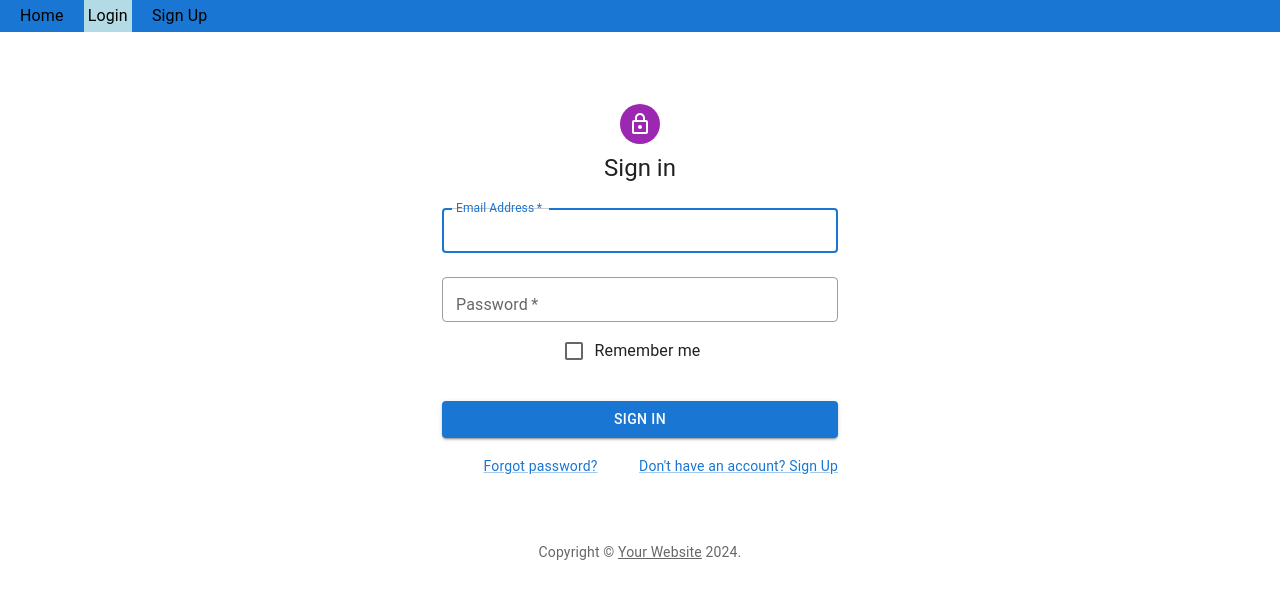
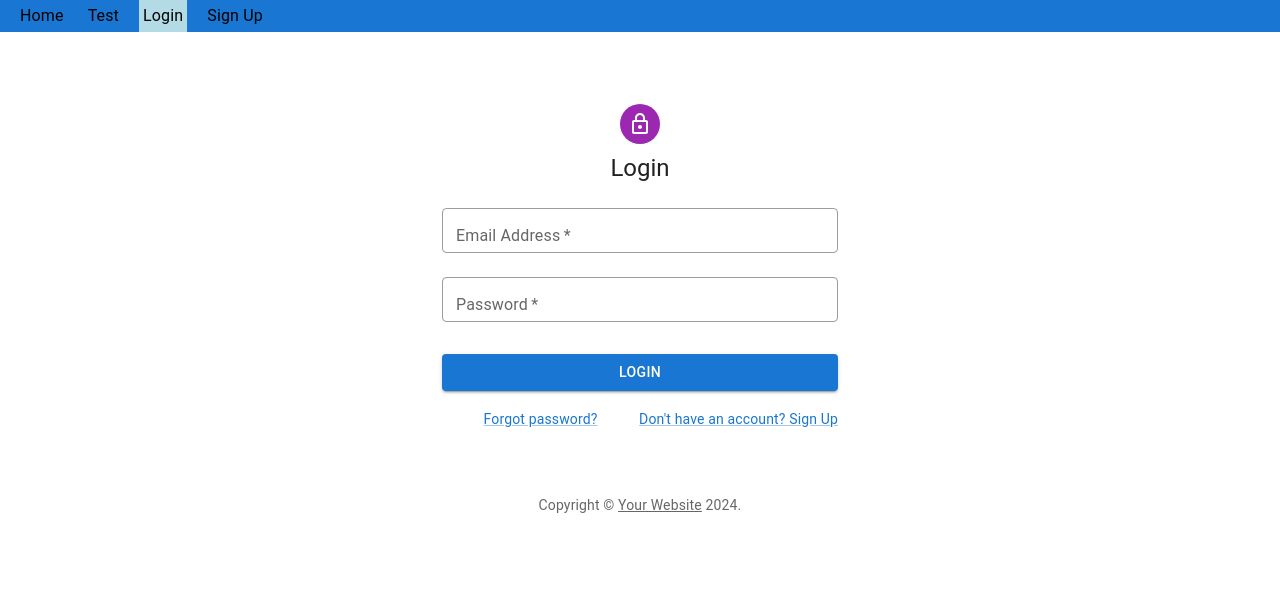
Before and after one commit to nhatquang237/my-app, a React (Create React App) app: page /login in a window 1280 px wide. Shown: the top 598 px of the page. Built offline with nearby package versions, Linux system fonts and the light colour scheme.

Commit message:
[FIX] Error when login not success - Add test site to test caching feature

```diff
--- a/src/App.js
+++ b/src/App.js
@@ -8,6 +8,7 @@ import SpendTable from "./components/SpendTable";
 
 import RequireAuth from "./components/RequireAuth";
 import NotRequireAuth from "./components/NotRequireAuth";
+import Copyright from "./components/Copyright";
 import "./App.css";
 
 function App() {
@@ -24,6 +25,7 @@ function App() {
         <Route element={<NotRequireAuth />}>
           <Route path="/register" element={<SignUp />} />
           <Route path="/login" element={<Login />} />
+          <Route path="/test" element={<Copyright />} />
         </Route>
 
       </Routes>
--- a/src/components/Login.js
+++ b/src/components/Login.js
@@ -1,10 +1,8 @@
 import Avatar from '@mui/material/Avatar';
 import Button from '@mui/material/Button';
 import Box from '@mui/material/Box';
-import Checkbox from '@mui/material/Checkbox';
 import Container from '@mui/material/Container';
 import CssBaseline from '@mui/material/CssBaseline';
-import FormControlLabel from '@mui/material/FormControlLabel';
 import Grid from '@mui/material/Grid';
 import Link from '@mui/material/Link';
 import LockOutlinedIcon from '@mui/icons-material/LockOutlined';
@@ -13,6 +11,7 @@ import Typography from '@mui/material/Typography';
 import { createTheme, ThemeProvider } from "@mui/material/styles";
 
 import { useNavigate } from "react-router-dom";
+import { useState } from 'react';
 
 import { getUser } from '../data/UserData.js';
 import Copyright from './Copyright';
@@ -22,22 +21,28 @@ const defaultTheme = createTheme();
 
 export default function Login() {
   const navigate = useNavigate();
-  const {setAuth} = useAuth();
+  const { setAuth } = useAuth();
+  const [loginError, setLoginError] = useState('');
+
   const handleSubmit = async (event) => {
     // To prevent default behavior of a form submition is reload the page
     event.preventDefault();
 
     const data = new FormData(event.currentTarget);
 
-    const response = await getUser(data);
-    const token = response?.data?.access_token;
+    try {
+      const response = await getUser(data);
+      const token = response.data.access_token;
 
-    if (token) {
       // Save the token to localStorage
       sessionStorage.setItem('token', token);
-      setAuth({"token": token})
+      setAuth({ "token": token })
       navigate('/');
+
+    } catch (error) {
+      setLoginError(`${error.response.statusText}: ${error.response.data.detail}`)
     }
+
   };
 
   return (
@@ -55,10 +60,9 @@ export default function Login() {
           <Avatar sx={{ m: 1, bgcolor: 'secondary.main' }}>
             <LockOutlinedIcon />
           </Avatar>
-          <Typography component="h1" variant="h5">
-            Sign in
-          </Typography>
-          <Box component="form" onSubmit={handleSubmit} noValidate sx={{ mt: 1 }}>
+          <Typography component="h1" variant="h5">Login</Typography>
+
+          <Box component="form" noValidate onSubmit={handleSubmit} sx={{ mt: 1 }}>
             <TextField
               margin="normal"
               required
@@ -67,7 +71,7 @@ export default function Login() {
               label="Email Address"
               name="username"
               autoComplete="email"
-              autoFocus
+              // autoFocus
             />
             <TextField
               margin="normal"
@@ -79,17 +83,16 @@ export default function Login() {
               id="password"
               autoComplete="current-password"
             />
-            <FormControlLabel
-              control={<Checkbox value="remember" color="primary" />}
-              label="Remember me"
-            />
+            <Grid item xs={12}>
+              {loginError && <p style={{ color: 'red' }}>{loginError}</p>}
+            </Grid>
             <Button
               type="submit"
               fullWidth
               variant="contained"
               sx={{ mt: 3, mb: 2 }}
             >
-              Sign In
+              Login
             </Button>
             <Grid container>
               <Grid item xs>
--- a/src/components/Navbar.js
+++ b/src/components/Navbar.js
@@ -7,6 +7,7 @@ export default function Navbar() {
     <nav className="nav">
       <ul>
         <CustomLink to="/">Home</CustomLink>
+        <CustomLink to="/test">Test</CustomLink>
         {!auth.token && <CustomLink to="/login">Login</CustomLink>}
         {!auth.token && <CustomLink to="/register">Sign Up</CustomLink>}
         {auth.token && <CustomLink to="/logout">Logout</CustomLink>}
--- a/src/components/Register.js
+++ b/src/components/Register.js
@@ -86,9 +86,8 @@ export default function SignUp() {
           <Avatar sx={{ m: 1, bgcolor: 'secondary.main' }}>
             <LockOutlinedIcon />
           </Avatar>
-          <Typography component="h1" variant="h5">
-            Sign up
-          </Typography>
+          <Typography component="h1" variant="h5">Sign up</Typography>
+
           <Box component="form" noValidate onSubmit={handleSubmit} sx={{ mt: 3 }}>
             <Grid container spacing={2}>
               <Grid item xs={12}>
@@ -100,6 +99,7 @@ export default function SignUp() {
                   label="Email Address"
                   name="email"
                   autoComplete="email"
+                  // autoFocus
                 />
               </Grid>
               <Grid item xs={12}>
```
